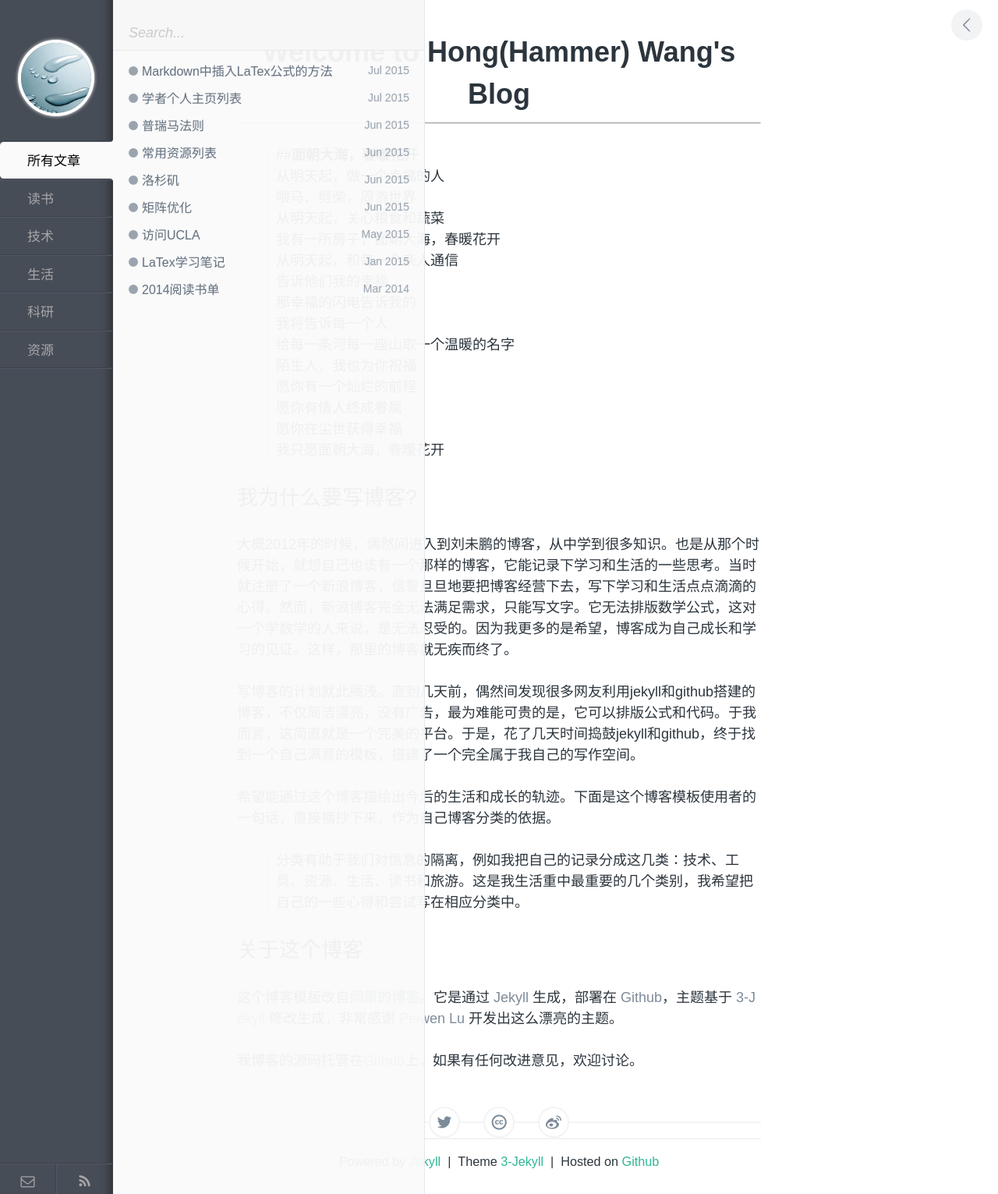
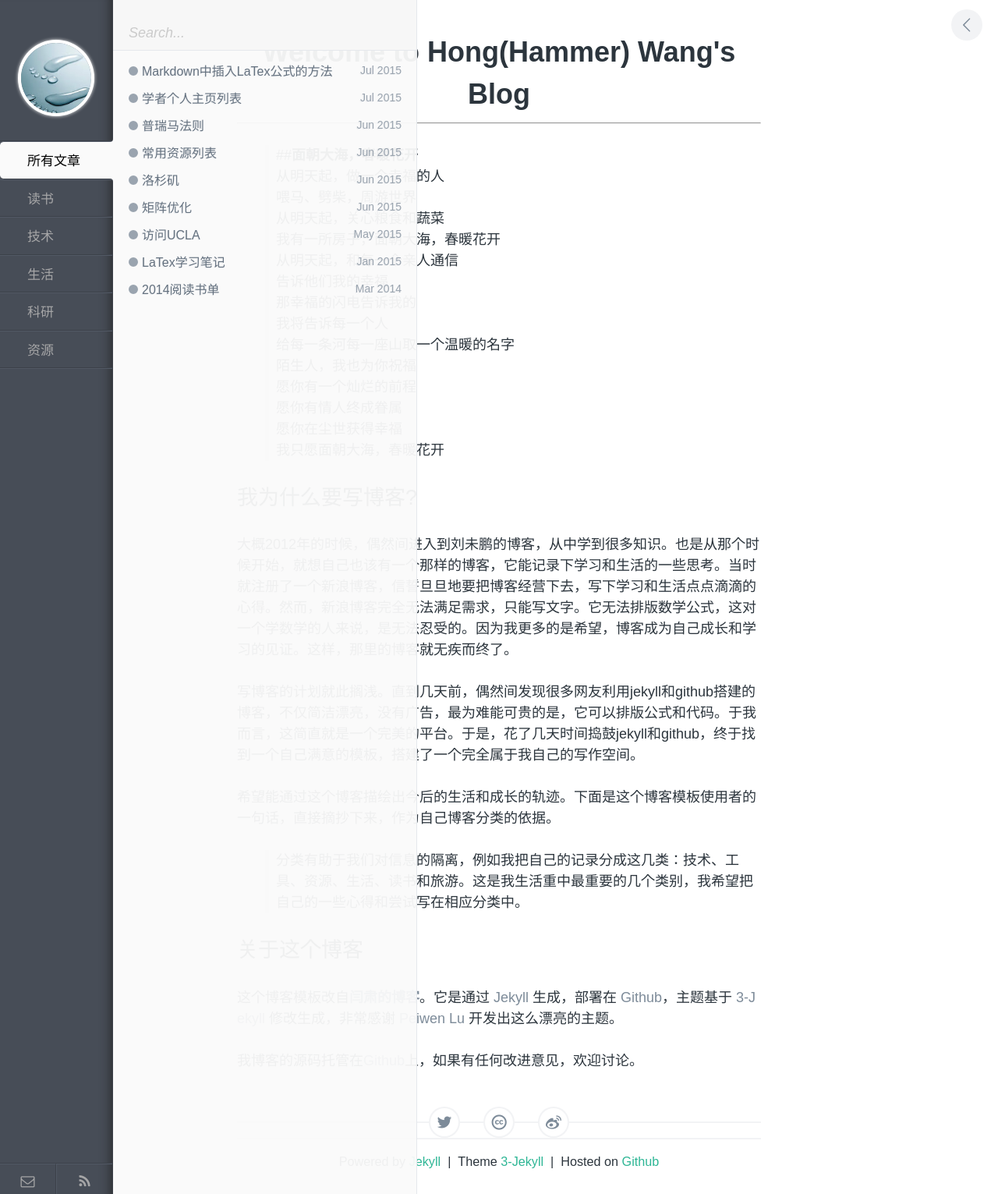
Before and after one commit to polyHong/polyHong.github.io, a Jekyll site: the page built from index.md, in a window 1280 px wide. Shown: the whole page at 78% size. Built offline with Jekyll 4.4.1, drawn with Linux system fonts in a browser that asks for light colours; Markdown is read by kramdown in place of the engine named in the settings.

Commit message:
side bar width reduced

```diff
--- a/assets/css/style.css
+++ b/assets/css/style.css
@@ -51,7 +51,7 @@ a {
    Sidebar => Tags & Posts List
 \*---------------------------------*/
 #sidebar {
-  width: 545px;
+  width: 535px;
   height: 100%;
   float: left; }
   @media screen and (min-device-width: 1281px) {
@@ -210,7 +210,7 @@ a {
    Posts List
 \*---------------------------------*/
 #posts-list {
-  width: 400px;
+  width: 390px;
   height: 100%;
   background: rgba(250, 250, 250, 0.95);
   border-right: 1px solid #e5e8ec;
```
